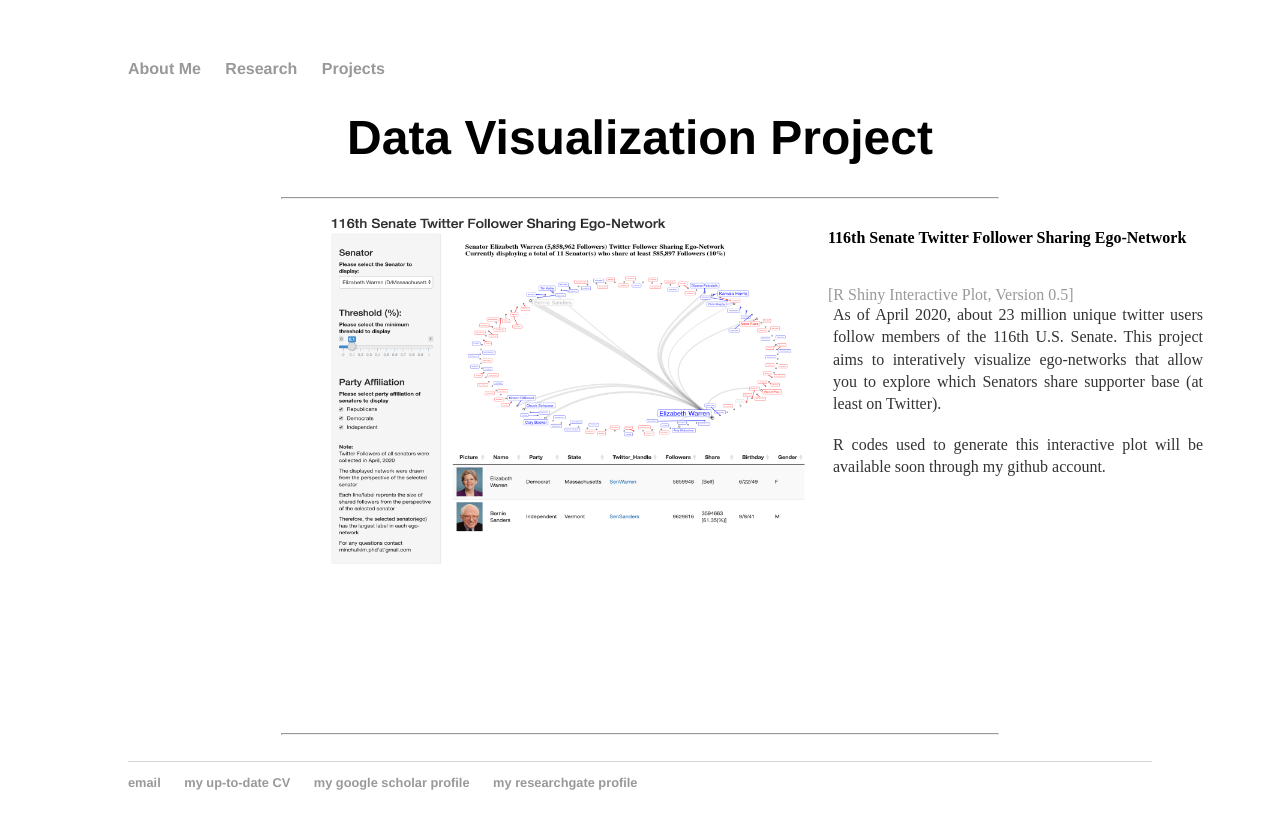
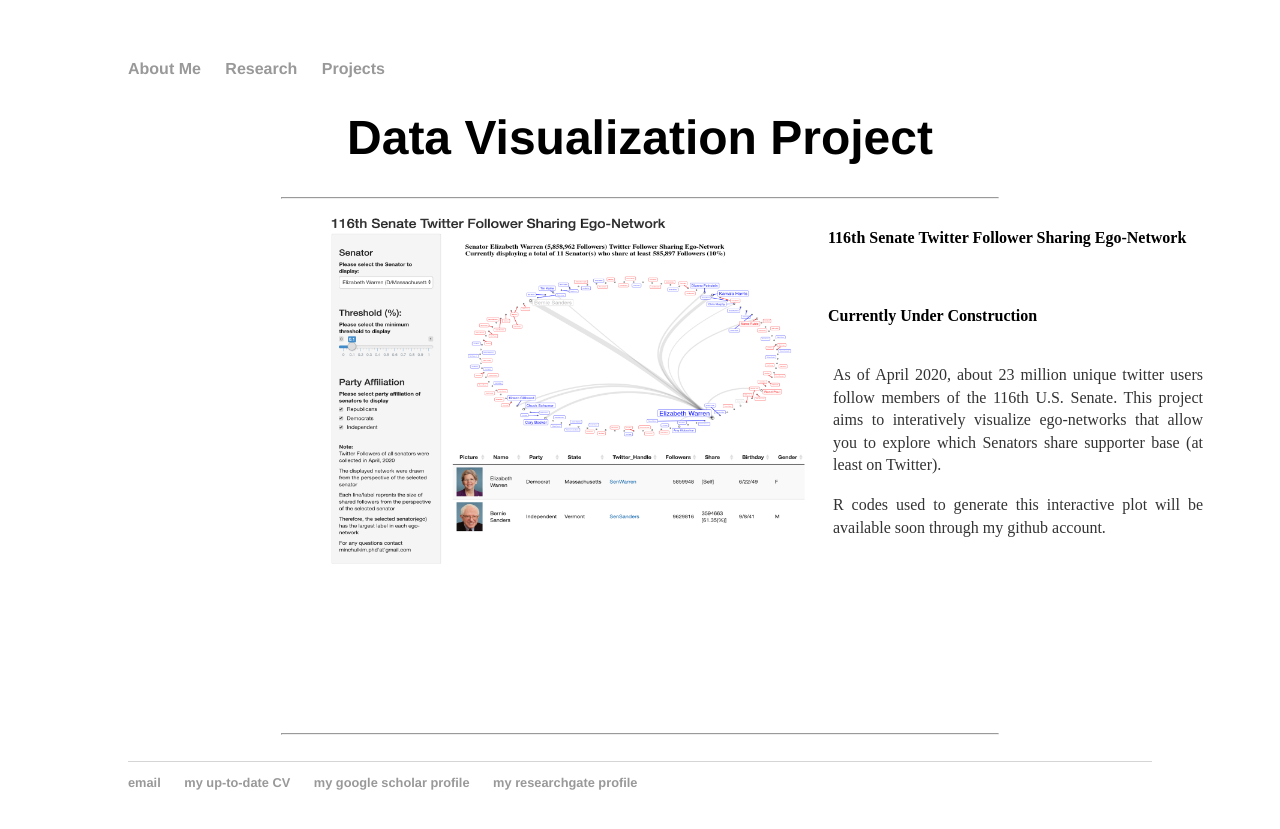
Before and after one commit to minchulkim-phd/minchulkim, a Jekyll site: the page built from projects/index.html, in a window 1280 px wide. Shown: the top 829 px of the page. Built offline with Jekyll 4.4.1, drawn with Linux system fonts in a browser that asks for light colours.

Commit message:
Update index.html

```diff
--- a/projects/index.html
+++ b/projects/index.html
@@ -12,7 +12,7 @@ title: Minchul Kim(Ph.D.)'s Personal Webpage
                 <div class="imgDes">
 			<h4>116th Senate Twitter Follower Sharing Ego-Network</h4>
 			</br>
-		<a href="/datavisaulization/twitter_follower_project1.html" target="_blank"> [R Shiny Interactive Plot, Version 0.5]</a></br>
+		<h4>Currently Under Construction</h4></br>
 		<p> As of April 2020, about 23 million unique twitter users follow members of the 116th U.S. Senate. This project aims to interatively visualize ego-networks that allow you to explore which Senators share supporter base (at least on Twitter). </p>
 		</br>
 		<p>R codes used to generate this interactive plot will be available soon through my github account. </p>
```
